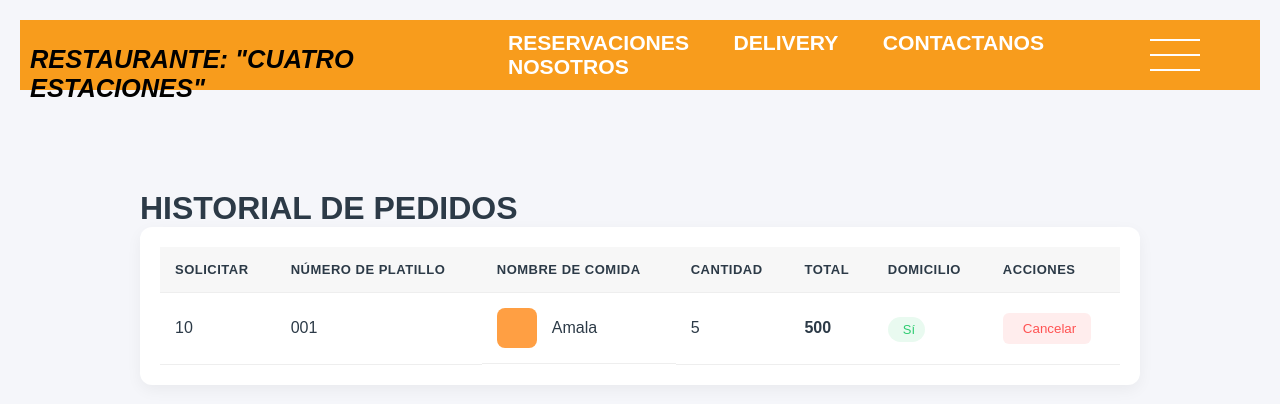
After one commit to EmiBotnet/ingSoftRestaurante, a Flask app: page /historialPedidos in a window 1280 px wide. The commit adds this page. Shown: the top 404 px of the page. Run offline with Flask 3, Linux system fonts and the light colour scheme.

Commit message:
prueba rapida

```diff
--- a/app.py
+++ b/app.py
@@ -176,6 +176,7 @@ def principal():
 
     return render_template('principal.html', menu=menu, rol=rol)
 
+#Ruta a reservaciones
 @app.route('/reservaciones')
 def reservaciones():
     try:
@@ -219,7 +220,7 @@ def reservaciones():
     # Aquí SÍ se pasa 'reservas' al template
     return render_template('reservaciones.html', mesas=datos_mesas, reservas=reservas_lista)
 
-
+#Ruta al modal crear_reservacion
 @app.route('/crear_reservacion', methods=['POST'])
 def crear_reservacion():
     if 'id_cliente' not in session:
@@ -257,6 +258,7 @@ def crear_reservacion():
     finally:
         conn.close()
 
+#Ruta a eliminar_reservacion
 @app.route('/eliminar_reservacion', methods=['POST'])
 def eliminar_reservacion():
     if 'id_cliente' not in session:
@@ -292,6 +294,54 @@ def eliminar_reservacion():
     finally:
         conn.close()
 
+@app.route('/principalPedido', methods=['POST'])
+def principal():
+    if 'comanda' not in session:
+        session['comanda'] = []
+
+    platillo_id = request.form['id_platillo']
+    cantidad = int(request.form.get('cantidad', 1))
+
+    # Revisar si ya está en la comanda
+    for item in session['comanda']:
+        if item['id_platillo'] == platillo_id:
+            item['cantidad'] += cantidad
+            break
+    else:
+        session['carrito'].append({'id_platillo': platillo_id, 'cantidad': cantidad})
+
+    session.modified = True
+    return redirect(url_for('historialComanda'))
+
+@app.route('/historialPedidos')
+def historialPedidos():
+    carrito = session.get('carrito', [])
+    if not carrito:
+        return render_template('historialPedidos.html', items=[], total=0)
+
+    conn = get_db_connection()
+    cursor = conn.cursor()
+
+    items = []
+    total = 0
+    for item in carrito:
+        cursor.execute("SELECT Nombre, Precio FROM Platillos WHERE Id_platillo = ?", (item['id_platillo'],))
+        platillo = cursor.fetchone()
+        subtotal = platillo[1] * item['cantidad']
+        total += subtotal
+        items.append({
+            'id': item['id_platillo'],
+            'nombre': platillo[0],
+            'precio': platillo[1],
+            'cantidad': item['cantidad'],
+            'subtotal': subtotal
+        })
+
+    conn.close()
+    return render_template('historialPedidos.html', items=items, total=total)
+
+
+
 #Rutas de roles
 @app.route('/cliente')
 def cliente():
--- /dev/null
+++ b/static/css/historialPedidos.css
@@ -0,0 +1,218 @@
+:root {
+    --primary: #FF6B6B;
+    --secondary: #4ECDC4;
+    --dark: #2C3A47;
+    --light: #F7F7F7;
+    --success: #2ECC71;
+    --warning: #FF9F43;
+    --danger: #FF5252;
+    --info: #54A0FF;
+    --fuente_principal: "Cascadia Mono", sans-serif;
+--fuente_secundario: "Playfair Display", serif;
+--fuente_tercearia: Arial, sans-serif;
+--estilo_terceario: italic;
+--color_principal: #f89c1c;
+--color_secundario: #e6b672;
+--color_terceario: #f0cd9d;
+}
+
+* {
+    margin: 0;
+    padding: 0;
+    box-sizing: border-box;
+}
+header {
+    display: flex;
+    height: 70px;
+    background-color: var(--color_principal);
+    justify-content: space-between;
+    align-items: center;
+    padding: 10px;
+}
+
+
+body {
+    font-family: 'Poppins', sans-serif;
+    background-color: #F5F6FA;
+    color: var(--dark);
+    padding: 20px;
+}
+
+.container {
+    max-width: 1000px;
+    margin: 0 auto;
+    padding-top: 100px;
+}
+
+.header h1 {
+    color: var(--primary);
+    font-size: 28px;
+    display: flex;
+    align-items: center;
+    justify-content: center;
+    gap: 10px;
+}
+
+
+.nombre-empresa{
+    display: flex;
+    font-family: var(--fuente_tercearia);
+    font-style: var(--estilo_terceario);
+}
+.nombre-empresa_texto{
+    text-decoration: none;
+    color: black;
+    text-transform: uppercase;
+    height: 20px;
+    font-weight: bold;
+    font-size: 3ex;
+}
+/*Navbar*/
+.nav_subcontenedor{
+    display: flex;
+    justify-content: space-between;
+    align-items: center;
+}
+.nav-enlace{
+    text-decoration: none;
+    padding: 20px;
+    color: white;
+    font-weight: bold;
+    font-size: 2.5ex;
+    text-transform: uppercase;
+     transition: all 0.3s ease;
+}
+.nav_enlace-menu {
+    display: flex;
+    align-items: center; /* Alinea verticalmente */
+    padding-right: 50px; /* o menos si quieres menos separación */
+}
+.nav-enlace:hover{
+    color: black;
+    font-size: 2.8ex;
+    transition: all 0.3s ease;        /* Animación suave en hover */
+}
+
+.table-container {
+    background: white;
+    border-radius: 12px;
+    padding: 20px;
+    box-shadow: 0 5px 15px rgba(0,0,0,0.05);
+    overflow-x: auto;
+}
+
+table {
+    width: 100%;
+    border-collapse: collapse;
+    min-width: 700px;
+}
+
+th, td {
+    padding: 15px;
+    text-align: left;
+    border-bottom: 1px solid #eee;
+}
+
+th {
+    background-color: var(--light);
+    color: var(--dark);
+    font-weight: 600;
+    text-transform: uppercase;
+    font-size: 13px;
+    letter-spacing: 0.5px;
+}
+
+tr:hover {
+    background-color: rgba(255, 107, 107, 0.03);
+}
+
+.food-item {
+    display: flex;
+    align-items: center;
+    gap: 15px;
+}
+
+.food-img {
+    width: 40px;
+    height: 40px;
+    border-radius: 8px;
+    background: var(--warning);
+    display: flex;
+    align-items: center;
+    justify-content: center;
+    color: white;
+    font-size: 18px;
+}
+
+.price {
+    font-weight: 600;
+    color: var(--dark);
+}
+
+.delivery {
+    padding: 5px 10px;
+    border-radius: 20px;
+    font-size: 13px;
+    font-weight: 500;
+    display: inline-flex;
+    align-items: center;
+    gap: 5px;
+}
+
+.delivery.yes {
+    background-color: rgba(46, 204, 113, 0.1);
+    color: var(--success);
+}
+
+.btn {
+    padding: 8px 15px;
+    border-radius: 6px;
+    border: none;
+    font-family: 'Poppins', sans-serif;
+    font-weight: 500;
+    cursor: pointer;
+    display: inline-flex;
+    align-items: center;
+    gap: 5px;
+    transition: all 0.3s ease;
+}
+
+.btn.cancel {
+    background-color: rgba(255, 82, 82, 0.1);
+    color: var(--danger);
+}
+
+.btn.cancel:hover {
+    background-color: rgba(255, 82, 82, 0.2);
+}
+
+@media (max-width: 768px) {
+    .container {
+        padding: 10px;
+    }
+
+    .table-container {
+        padding: 10px;
+    }
+
+    th, td {
+        padding: 12px 8px;
+        font-size: 14px;
+    }
+
+    .btn {
+        padding: 6px 10px;
+        font-size: 13px;
+    }
+
+    .food-item {
+        flex-direction: row;
+        gap: 10px;
+    }
+
+    .food-img {
+        width: 30px;
+        height: 30px;
+        font-size: 14px;
+    }
+}
--- /dev/null
+++ b/templates/historialPedidos.html
@@ -0,0 +1,66 @@
+<!DOCTYPE html>
+<html lang="es">
+<head>
+    <meta charset="UTF-8">
+    <meta name="viewport" content="width=device-width, initial-scale=1.0">
+    <title>Historial de Pedidos</title>
+    <link rel="stylesheet" href="../static/css/historialPedidos.css">
+</head>
+<body>
+
+ <!--Header-->
+        <div class="nav-contenedor">
+            <header>
+                <div class="nombre-empresa">
+                    <a class="nombre-empresa_texto" href="#">Restaurante: "Cuatro Estaciones"</a>
+                </div>
+                <div class="nav_subcontenedor">
+                    <nav class="nav-principal">
+                        <a class="nav-enlace" href="#">Reservaciones</a>
+                        <a class="nav-enlace" href="#">Delivery</a>
+                        <a class="nav-enlace" href="#">Contactanos</a>
+                        <a class="nav-enlace" href="#">Nosotros</a>
+                    </nav>
+                    <div class="nav_menu-img">
+                        <a href="#"><img class="nav_enlace-menu" src="../static/img/icons8-menú.svg"
+                                alt="icono_menu"></a>
+                    </div>
+                </div>
+            </header>
+        </div>
+
+    <div class="container">
+            <h1><i class="fas fa-history"></i> HISTORIAL DE PEDIDOS</h1>
+
+        <div class="table-container">
+            <table>
+                <thead>
+                    <tr>
+                        <th>Solicitar</th>
+                        <th>Número de platillo</th>
+                        <th>Nombre de comida</th>
+                        <th><i class="fas fa-hashtag"></i> Cantidad</th>
+                        <th><i class="fas fa-money-bill-wave"></i> Total</th>
+                        <th><i class="fas fa-truck"></i> Domicilio</th>
+                        <th>Acciones</th>
+                    </tr>
+                </thead>
+                <tbody>
+                    <tr>
+                        <td>10</td>
+                        <td>001</td>
+                        <td class="food-item">
+                            <div class="food-img" style="background-color: #FF9F43;"></div>
+                            <span>Amala</span>
+                        </td>
+                        <td>5</td>
+                        <td class="price">500</td>
+                        <td><span class="delivery yes"><i class="fas fa-check-circle"></i> Sí</span></td>
+                        <td><button class="btn cancel"><i class="fas fa-times"></i> Cancelar</button></td>
+                    </tr>
+                </tbody>
+            </table>
+        </div>
+    </div>
+</body>
+</html>
--- a/templates/index.html
+++ b/templates/index.html
@@ -29,7 +29,6 @@
             </div>
         </div>
     </div>
-    <script src="../static/JavaScript/index.js"></script>
 </body>
 
 </html>
```
Also changed, not shown: static/JavaScript/index.js (deleted, +0 -11 lines), templates/enviodomicilio.html (renamed from enviodomicilio.html), templates/metodopago.html (renamed from metodopago.html).
